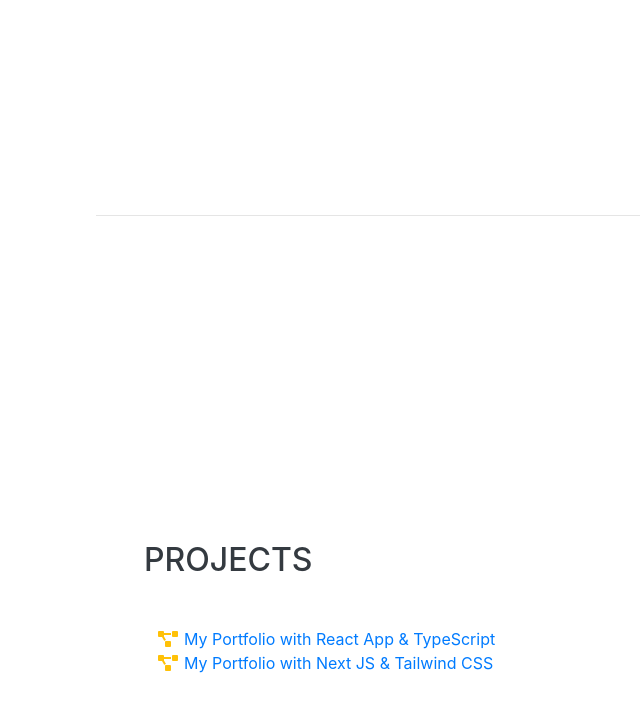
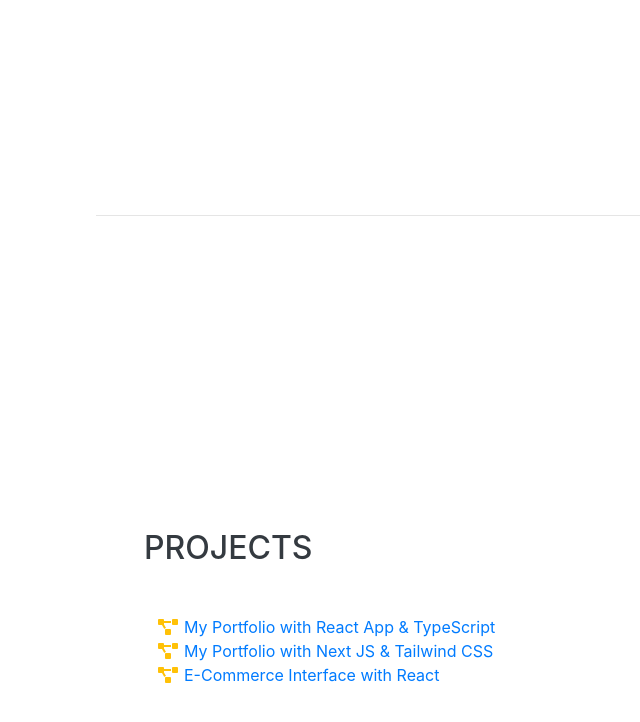
Before and after one commit to saajiidi/saajiidi.github.io, a website with bundled scripts: page index.html in a window 1280 px wide. Shown: the part 5342-6064 px from the top of the page, without its empty margins (176-816 px from the left). Built offline with nearby package versions, Linux system fonts and the light colour scheme; a web font is replaced by a local one.

Commit message:
update index

```diff
--- a/index.html
+++ b/index.html
@@ -431,6 +431,13 @@
             <i class="fa-li fa fa-project-diagram text-warning"></i>
             <a href="https://sajid-islam-portfolio.vercel.app/">My Portfolio with Next JS & Tailwind CSS</a>
           </li>
+
+           <li>
+            <i class="fa-li fa fa-project-diagram text-warning"></i>
+            <a href="https://gear-master.vercel.app/">E-Commerce Interface with React</a>
+          </li>
+
+
         </ul>
       </div>
 </section>
```
